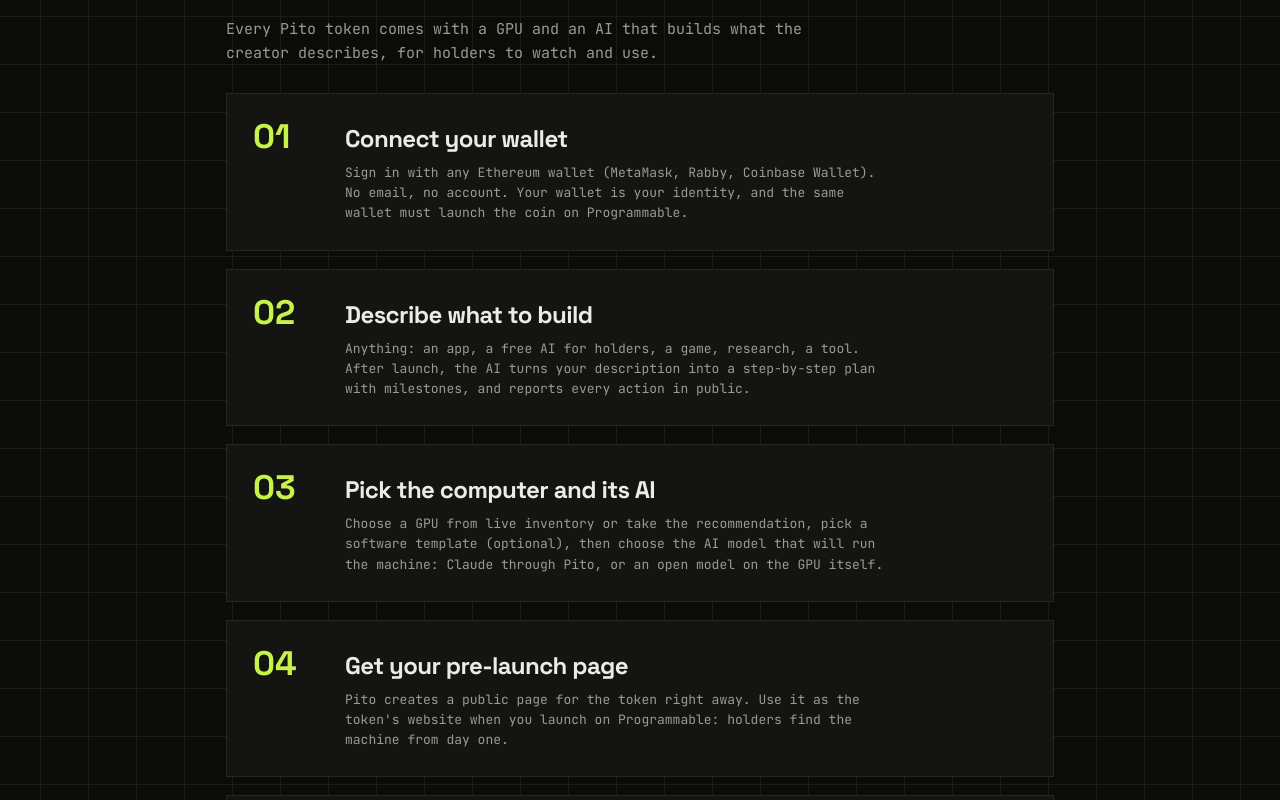
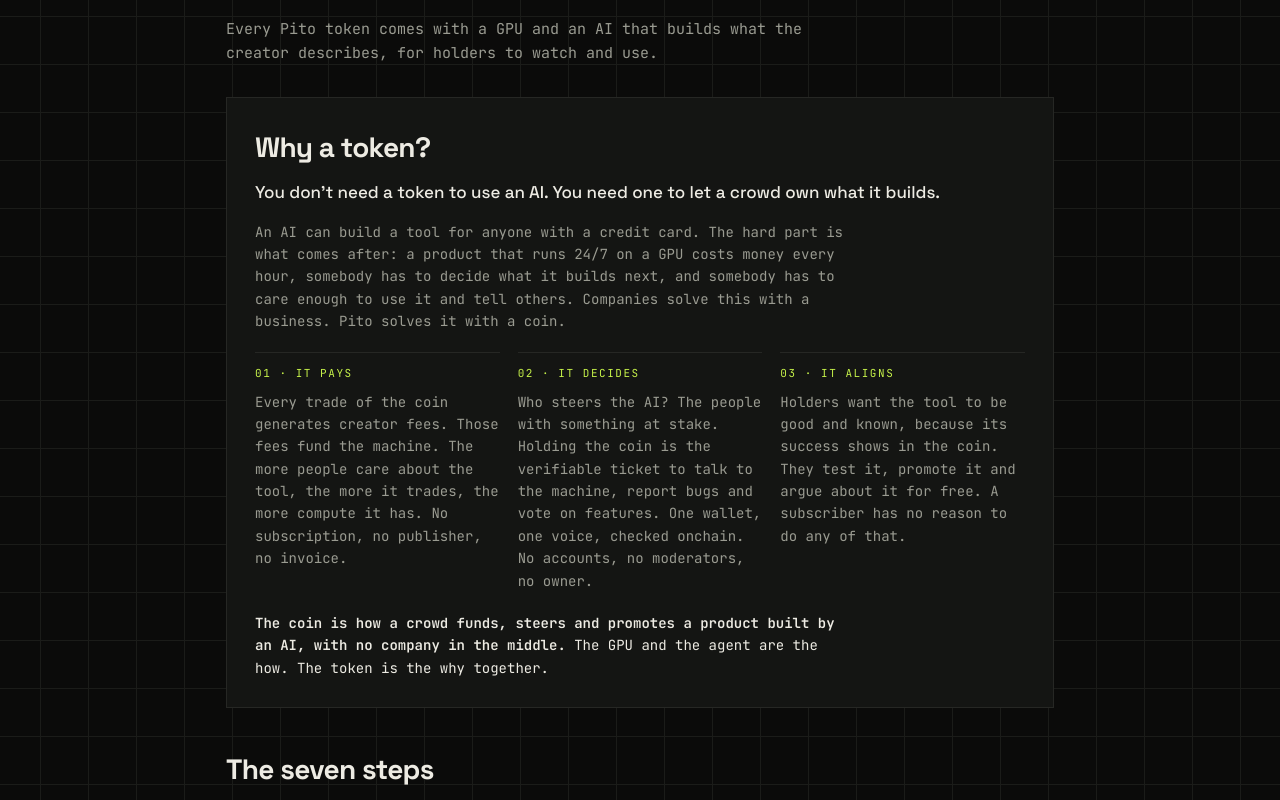
Before and after one commit to franklinss8/pito, a Next.js app: page /how-it-works in a window 1280 px wide. Shown: the part 320-1120 px from the top of the page. Built offline with nearby package versions, Linux system fonts and the light colour scheme.

Commit message:
How it works: explain why a token, before the seven steps
Co-Authored-By: Claude Fable 5.1 <noreply@anthropic.com>
Claude-Session: https://claude.ai/code/session_01YGox52Xwaxwh53ELotzPr9

```diff
--- a/app/globals.css
+++ b/app/globals.css
@@ -304,3 +304,15 @@ select:focus{outline:none;border-color:var(--acc)}
 .pl-tokencard{display:grid;grid-template-columns:72px 1fr;gap:16px;align-items:start;border:1px solid var(--line);background:var(--bg);padding:16px;border-radius:12px;margin-bottom:8px}
 .pl-tokencard img{width:72px;height:72px;object-fit:cover;border-radius:12px;display:block}
 .pl-tokenph{width:72px;height:72px;border-radius:12px;border:1px dashed var(--muted);display:grid;place-items:center;color:var(--muted);font-size:28px}
+
+/* ---- why a token ---- */
+.why{margin-top:32px;border:1px solid var(--line);background:var(--panel);padding:28px}
+.why h2{font-size:28px;margin:0 0 10px}
+.why p{color:var(--muted);font-size:14px;line-height:1.6;margin:0 0 14px;max-width:70ch}
+.why .why-lede{color:var(--fg);font-size:17px;font-family:var(--f-display);font-weight:500}
+.why-grid{display:grid;grid-template-columns:repeat(3,minmax(0,1fr));gap:18px;margin:20px 0}
+.why-grid>div{border-top:1px solid var(--line);padding-top:12px}
+.why-grid .label{display:block;margin-bottom:8px}
+.why-grid p{margin:0}
+.why .why-sum{color:var(--fg);margin:0}
+@media (max-width:860px){.why-grid{grid-template-columns:1fr}}
--- a/app/how-it-works/page.tsx
+++ b/app/how-it-works/page.tsx
@@ -18,7 +18,21 @@ export default function HowItWorks() {
       <div className="label acc">How it works</div>
       <h1 style={{ fontSize: "clamp(38px,6vw,64px)", margin: "10px 0 14px" }}>A token with its own computer.</h1>
       <p className="sub" style={{ fontSize: 15 }}>Every Pito token comes with a GPU and an AI that builds what the creator describes, for holders to watch and use.</p>
-      <div className="bench" style={{ marginTop: 28 }}>
+
+      <section className="why">
+        <h2>Why a token?</h2>
+        <p className="why-lede">You don&apos;t need a token to use an AI. You need one to let a crowd own what it builds.</p>
+        <p>An AI can build a tool for anyone with a credit card. The hard part is what comes after: a product that runs 24/7 on a GPU costs money every hour, somebody has to decide what it builds next, and somebody has to care enough to use it and tell others. Companies solve this with a business. Pito solves it with a coin.</p>
+        <div className="why-grid">
+          <div><span className="label acc">01 · It pays</span><p>Every trade of the coin generates creator fees. Those fees fund the machine. The more people care about the tool, the more it trades, the more compute it has. No subscription, no publisher, no invoice.</p></div>
+          <div><span className="label acc">02 · It decides</span><p>Who steers the AI? The people with something at stake. Holding the coin is the verifiable ticket to talk to the machine, report bugs and vote on features. One wallet, one voice, checked onchain. No accounts, no moderators, no owner.</p></div>
+          <div><span className="label acc">03 · It aligns</span><p>Holders want the tool to be good and known, because its success shows in the coin. They test it, promote it and argue about it for free. A subscriber has no reason to do any of that.</p></div>
+        </div>
+        <p className="why-sum"><b>The coin is how a crowd funds, steers and promotes a product built by an AI, with no company in the middle.</b> The GPU and the agent are the how. The token is the why together.</p>
+      </section>
+
+      <h2 style={{ fontSize: 28, margin: "40px 0 12px" }}>The seven steps</h2>
+      <div className="bench">
         {STEPS.map(([t, p], i) => (
           <div className="step" key={t}><div className="num">{String(i + 1).padStart(2, "0")}</div><div><h3>{t}</h3><p className="sub" style={{ margin: 0 }}>{p}</p></div></div>
         ))}
```
